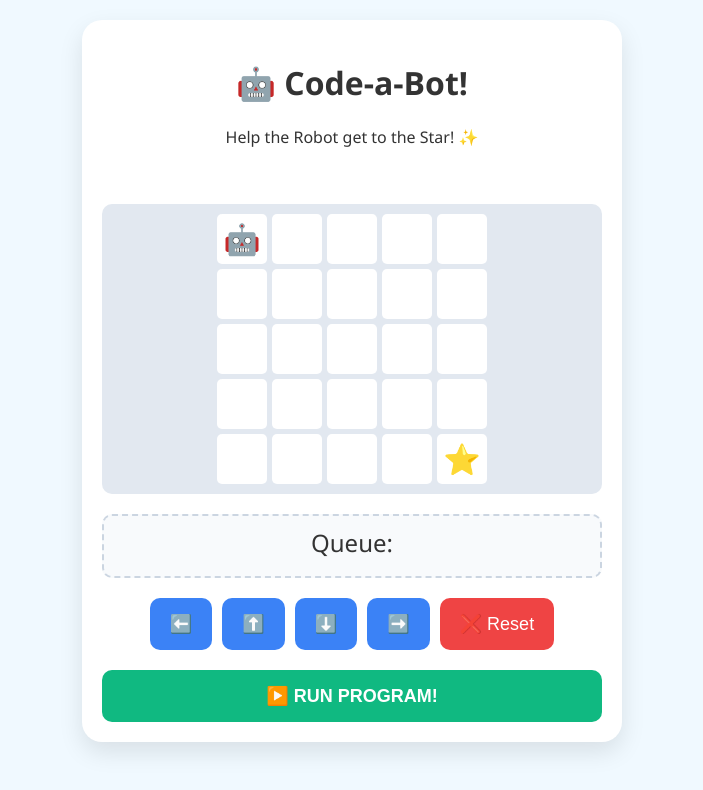
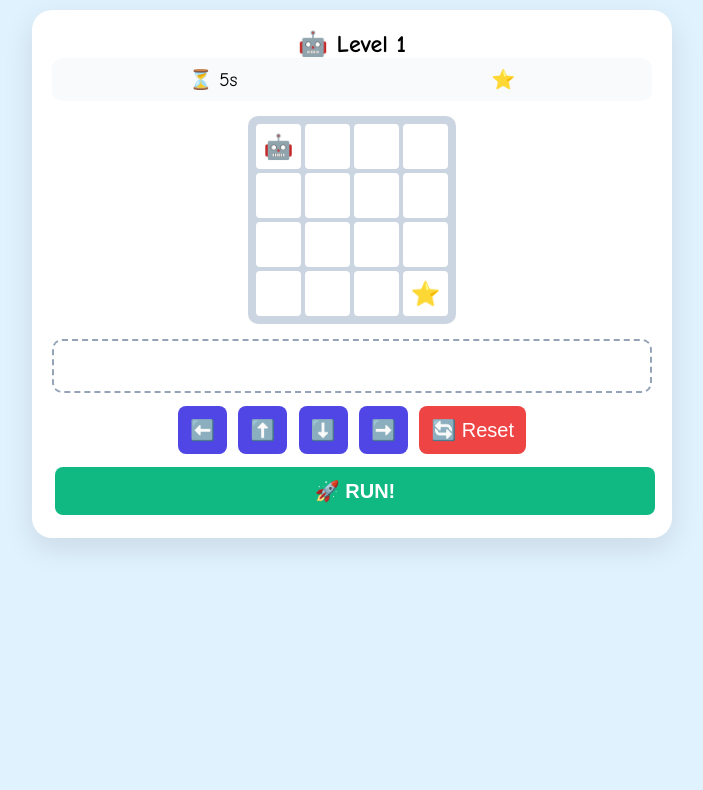
Before and after one commit to bagomkarnath/kids_game, a plain HTML site: page index.html in a window 1280 px wide. Shown: the whole page, without its empty margins (288-991 px from the left). Drawn offline with Linux system fonts and the light colour scheme.

Commit message:
Update index.html

```diff
--- a/index.html
+++ b/index.html
@@ -3,160 +3,202 @@
 <head>
     <meta charset="UTF-8">
     <meta name="viewport" content="width=device-width, initial-scale=1.0">
-    <title>Code-a-Bot Adventure</title>
+    <title>Code-a-Bot: 36 Level Challenge</title>
     <style>
-        body {
-            font-family: 'Segoe UI', Tahoma, Geneva, Verdana, sans-serif;
-            text-align: center;
-            background-color: #f0f9ff;
-            color: #333;
-            margin: 0;
-            padding: 20px;
-        }
-        #game-container {
-            max-width: 500px;
-            margin: 0 auto;
-            background: white;
-            padding: 20px;
-            border-radius: 20px;
-            box-shadow: 0 10px 25px rgba(0,0,0,0.1);
-        }
-        .grid {
-            display: grid;
-            grid-template-columns: repeat(5, 50px);
-            grid-template-rows: repeat(5, 50px);
-            gap: 5px;
-            justify-content: center;
-            margin: 20px 0;
-            background: #e2e8f0;
-            padding: 10px;
-            border-radius: 10px;
-        }
-        .cell {
-            width: 50px;
-            height: 50px;
-            background: white;
-            display: flex;
-            align-items: center;
-            justify-content: center;
-            font-size: 30px;
-            border-radius: 5px;
-        }
-        .controls {
-            display: flex;
-            flex-wrap: wrap;
-            justify-content: center;
-            gap: 10px;
-            margin-top: 20px;
-        }
-        button {
-            padding: 15px 20px;
-            font-size: 18px;
-            cursor: pointer;
-            border: none;
-            border-radius: 10px;
-            background: #3b82f6;
-            color: white;
-            transition: transform 0.1s;
-        }
-        button:active { transform: scale(0.95); }
-        .run-btn { background: #10b981; width: 100%; margin-top: 10px; font-weight: bold; }
-        .clear-btn { background: #ef4444; }
-        #program-display {
-            margin-top: 15px;
-            min-height: 40px;
-            background: #f8fafc;
-            padding: 10px;
-            border: 2px dashed #cbd5e1;
-            border-radius: 10px;
-            font-size: 24px;
-        }
-        .status { font-weight: bold; margin: 10px 0; height: 20px; color: #1e40af; }
+        :root { --primary: #4f46e5; --success: #10b981; --warn: #f59e0b; --danger: #ef4444; }
+        body { font-family: 'Comic Sans MS', cursive, sans-serif; text-align: center; background: #e0f2fe; margin: 0; padding: 10px; }
+        #game-box { max-width: 600px; margin: auto; background: white; border-radius: 20px; padding: 20px; box-shadow: 0 10px 30px rgba(0,0,0,0.1); }
+        .stats-bar { display: flex; justify-content: space-around; margin-bottom: 10px; font-size: 1.2rem; background: #f8fafc; padding: 10px; border-radius: 10px; }
+        .grid { display: grid; gap: 4px; justify-content: center; margin: 15px auto; background: #cbd5e1; padding: 8px; border-radius: 10px; width: fit-content; }
+        .cell { width: 45px; height: 45px; background: white; display: flex; align-items: center; justify-content: center; font-size: 24px; border-radius: 4px; }
+        .wall { background: #475569 !important; }
+        .controls button { padding: 12px; font-size: 20px; cursor: pointer; border: none; border-radius: 8px; background: var(--primary); color: white; margin: 3px; }
+        .run-btn { background: var(--success) !important; width: 100%; margin-top: 10px !important; font-weight: bold; }
+        #program-queue { min-height: 50px; border: 2px dashed #94a3b8; margin: 10px 0; display: flex; align-items: center; justify-content: center; font-size: 20px; border-radius: 10px; }
+        .star-gold { color: gold; font-size: 24px; }
+        .star-gray { color: #d1d5db; font-size: 24px; }
+        .modal { position: fixed; top: 0; left: 0; width: 100%; height: 100%; background: rgba(0,0,0,0.8); display: none; align-items: center; justify-content: center; color: white; flex-direction: column; z-index: 100; }
     </style>
 </head>
 <body>
 
-    <div id="game-container">
-        <h1>🤖 Code-a-Bot!</h1>
-        <p>Help the Robot get to the Star! ✨</p>
+<div id="game-box">
+    <h2 style="margin:0">🤖 Level <span id="lvl-num">1</span></h2>
+    <div class="stats-bar">
+        <div>⏳ <span id="timer">0</span>s</div>
+        <div>⭐ <span id="stars-display"></span></div>
+    </div>
 
-        <div id="status" class="status"></div>
-
-        <div class="grid" id="grid"></div>
-
-        <div id="program-display">Queue: </div>
+    <div id="grid" class="grid"></div>
+    <div id="program-queue">Queue: </div>
 
     <div class="controls">
-            <button onclick="addCommand('⬅️')">⬅️</button>
-            <button onclick="addCommand('⬆️')">⬆️</button>
-            <button onclick="addCommand('⬇️')">⬇️</button>
-            <button onclick="addCommand('➡️')">➡️</button>
-            <button class="clear-btn" onclick="clearProgram()">❌ Reset</button>
-            <button class="run-btn" onclick="runProgram()">▶️ RUN PROGRAM!</button>
+        <button onclick="addCmd('⬅️')">⬅️</button>
+        <button onclick="addCmd('⬆️')">⬆️</button>
+        <button onclick="addCmd('⬇️')">⬇️</button>
+        <button onclick="addCmd('➡️')">➡️</button>
+        <button style="background:var(--danger)" onclick="resetLevel()">🔄 Reset</button>
+        <button class="run-btn" onclick="execute()">🚀 RUN!</button>
     </div>
 </div>
 
+<div id="modal" class="modal">
+    <h1 id="modal-title">Success!</h1>
+    <div id="modal-stars" style="font-size: 50px;"></div>
+    <p id="modal-msg"></p>
+    <button onclick="closeModal()" style="padding:15px 30px; font-size:20px; border-radius:10px; cursor:pointer">Next Level ➡️</button>
+</div>
+
 <script>
-        const size = 5;
+    let currentLvl = 1;
     let robotPos = { x: 0, y: 0 };
-        const goalPos = { x: 4, y: 4 };
+    let goalPos = { x: 2, y: 2 };
+    let walls = [];
     let program = [];
+    let levelScores = {}; // Level: Stars
+    let startTime, timerInterval;
+    let timeLimit = 15;
+    let gridSize = 4;
 
-        function createGrid() {
-            const gridEl = document.getElementById('grid');
-            gridEl.innerHTML = '';
-            for (let y = 0; y < size; y++) {
-                for (let x = 0; x < size; x++) {
+    function initLevel() {
+        clearInterval(timerInterval);
+        program = [];
+        updateQueue();
+
+        // Dynamic Difficulty Generator
+        gridSize = Math.min(4 + Math.floor(currentLvl / 5), 8);
+        timeLimit = Math.max(30 - (currentLvl * 0.5), 8);
+        robotPos = { x: 0, y: 0 };
+        goalPos = { x: gridSize - 1, y: gridSize - 1 };
+
+        // Create Walls (Level 3+ adds walls)
+        walls = [];
+        if(currentLvl > 2) {
+            let wallCount = Math.min(currentLvl, 15);
+            for(let i=0; i<wallCount; i++){
+                let wx = Math.floor(Math.random() * gridSize);
+                let wy = Math.floor(Math.random() * gridSize);
+                if((wx!==0||wy!==0) && (wx!==goalPos.x||wy!==goalPos.y)) walls.push(`${wx},${wy}`);
+            }
+        }
+
+        renderGrid();
+        startTimer();
+        document.getElementById('lvl-num').innerText = currentLvl;
+    }
+
+    function renderGrid() {
+        const grid = document.getElementById('grid');
+        grid.style.gridTemplateColumns = `repeat(${gridSize}, 45px)`;
+        grid.innerHTML = '';
+        for (let y = 0; y < gridSize; y++) {
+            for (let x = 0; x < gridSize; x++) {
                 const cell = document.createElement('div');
                 cell.className = 'cell';
+                if (walls.includes(`${x},${y}`)) cell.classList.add('wall');
                 if (x === robotPos.x && y === robotPos.y) cell.innerText = '🤖';
                 else if (x === goalPos.x && y === goalPos.y) cell.innerText = '⭐';
-                    gridEl.appendChild(cell);
+                grid.appendChild(cell);
             }
         }
     }
 
-        function addCommand(cmd) {
-            if (program.length < 10) {
-                program.push(cmd);
-                updateDisplay();
+    function startTimer() {
+        startTime = Date.now();
+        timerInterval = setInterval(() => {
+            let elapsed = Math.floor((Date.now() - startTime) / 1000);
+            document.getElementById('timer').innerText = elapsed;
+            if(elapsed > timeLimit * 2) { // Auto fail if they take way too long
+                clearInterval(timerInterval);
+                alert("Time's Up! Be faster!");
+                resetLevel();
             }
+        }, 1000);
     }
 
-        function updateDisplay() {
-            document.getElementById('program-display').innerText = "Queue: " + program.join(' ');
+    function addCmd(c) { program.push(c); updateQueue(); }
+    function updateQueue() { document.getElementById('program-queue').innerText = program.join(' '); }
+    function resetLevel() { initLevel(); }
+
+    async function execute() {
+        clearInterval(timerInterval);
+        let timeTaken = (Date.now() - startTime) / 1000;
+
+        for (let cmd of program) {
+            let oldPos = {...robotPos};
+            if (cmd === '⬅️') robotPos.x--;
+            if (cmd === '➡️') robotPos.x++;
+            if (cmd === '⬆️') robotPos.y--;
+            if (cmd === '⬇️') robotPos.y++;
+
+            // Collision Check
+            if (robotPos.x < 0 || robotPos.x >= gridSize || robotPos.y < 0 || robotPos.y >= gridSize || walls.includes(`${robotPos.x},${robotPos.y}`)) {
+                robotPos = {...oldPos}; // Stop at walls/edge
             }
-
-        function clearProgram() {
-            program = [];
-            robotPos = { x: 0, y: 0 };
-            document.getElementById('status').innerText = "";
-            updateDisplay();
-            createGrid();
-        }
-
-        async function runProgram() {
-            const status = document.getElementById('status');
-            for (let cmd of program) {
-                if (cmd === '⬅️' && robotPos.x > 0) robotPos.x--;
-                else if (cmd === '➡️' && robotPos.x < size - 1) robotPos.x++;
-                else if (cmd === '⬆️' && robotPos.y > 0) robotPos.y--;
-                else if (cmd === '⬇️' && robotPos.y < size - 1) robotPos.y++;
-
-                createGrid();
-                await new Promise(r => setTimeout(r, 400)); // Pause for visual effect
+            renderGrid();
+            await new Promise(r => setTimeout(r, 300));
 
             if (robotPos.x === goalPos.x && robotPos.y === goalPos.y) {
-                    status.innerText = "🎉 YOU WIN! GREAT CODING!";
+                calculateStars(timeTaken);
                 return;
             }
         }
-            if (robotPos.x !== goalPos.x || robotPos.y !== goalPos.y) {
-                status.innerText = "❌ Not quite there! Try again.";
-            }
+        alert("Oh no! The robot didn't reach the star. Try again!");
+        resetLevel();
     }
 
-        createGrid();
+    function calculateStars(time) {
+        let stars = 1;
+        if (time <= timeLimit) stars = 3;
+        else if (time <= timeLimit * 1.2) stars = 2;
+
+        levelScores[currentLvl] = stars;
+        showWin(stars);
+    }
+
+    function checkLocks() {
+        let prevLevels = currentLvl;
+        let threeStarCount = Object.values(levelScores).filter(s => s === 3).length;
+
+        if (currentLvl === 9) { // Check for Level 10
+            if (threeStarCount < 6) return "You need 3 stars in 6 levels to unlock Level 10!";
+        }
+        if (currentLvl === 19) { // Check for Level 20
+            if (threeStarCount < 12) return "You need 3 stars in 12 levels to unlock Level 20!";
+        }
+        if (currentLvl === 29) { // Check for Level 30
+             if (threeStarCount < 24) return "You need 3 stars in 24 levels to unlock Level 30!";
+        }
+        if (currentLvl === 35) { // Check for Final Level
+            if (threeStarCount < 35) return "Perfect 3-star score in ALL levels required for the Final Challenge!";
+        }
+        return null;
+    }
+
+    function showWin(stars) {
+        const modal = document.getElementById('modal');
+        const starBox = document.getElementById('modal-stars');
+        starBox.innerHTML = '⭐'.repeat(stars) + '☆'.repeat(3-stars);
+
+        let lockMsg = checkLocks();
+        if(lockMsg) {
+            document.getElementById('modal-title').innerText = "Locked!";
+            document.getElementById('modal-msg').innerText = lockMsg;
+            // User stays on current level until they re-try for better stars
+        } else {
+            document.getElementById('modal-title').innerText = "Awesome!";
+            document.getElementById('modal-msg').innerText = `You finished in ${Math.floor(timeTaken)} seconds!`;
+            currentLvl++;
+        }
+        modal.style.display = 'flex';
+    }
+
+    function closeModal() {
+        document.getElementById('modal').style.display = 'none';
+        initLevel();
+    }
+
+    initLevel();
 </script>
 </body>
 </html>
```
Lines whose indentation alone changed are shown as unchanged.
